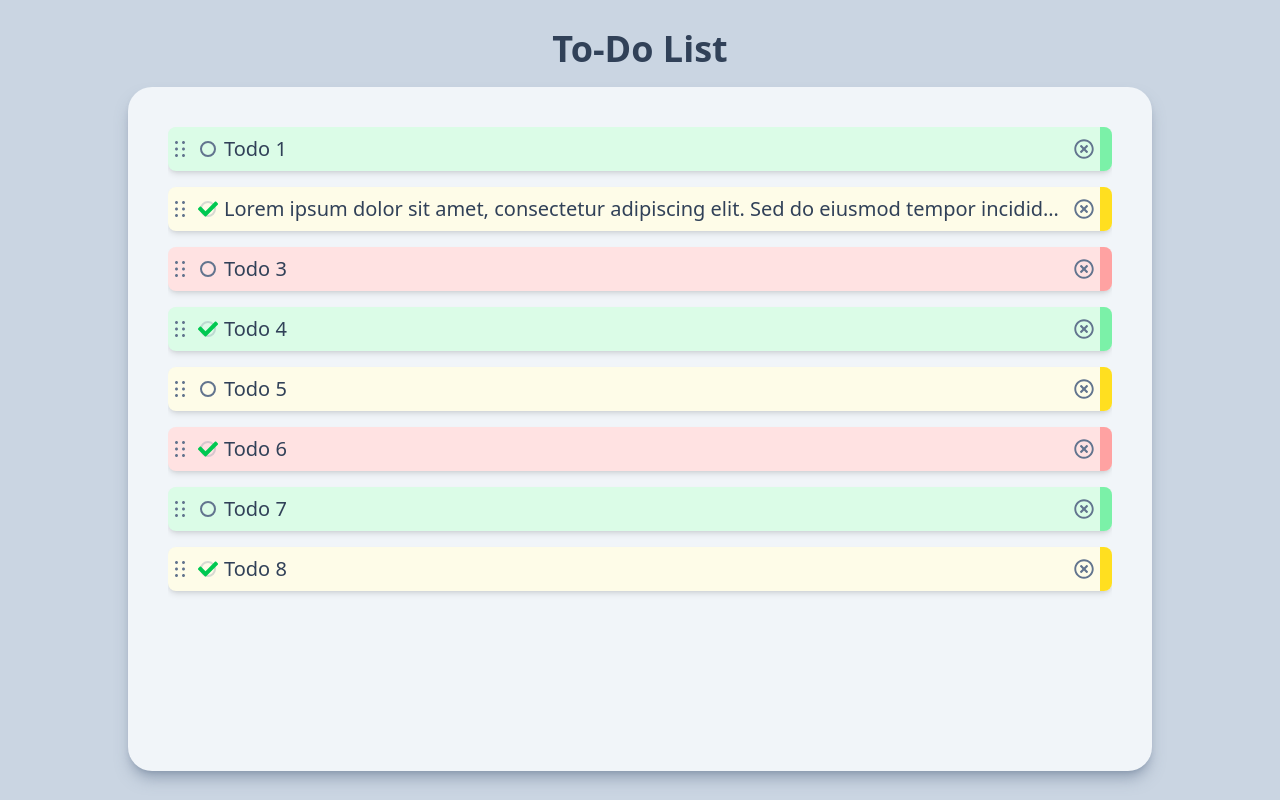
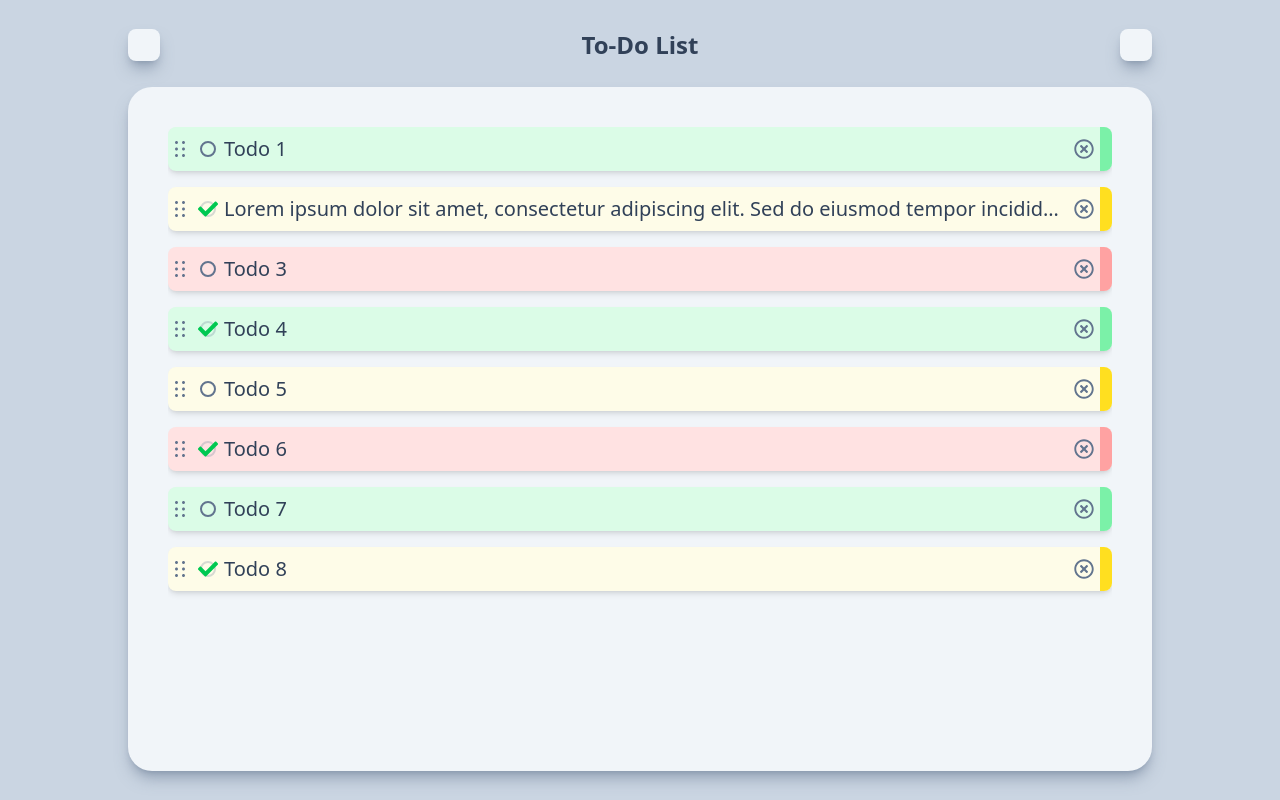
Before and after one commit to AlexBatistta/todo-list, a React (Vite) app: page / in a window 1280 px wide. Built offline with nearby package versions, Linux system fonts and the light colour scheme.

Commit message:
prettier-plugin-tailwindcss install

```diff
--- a/package.json
+++ b/package.json
@@ -14,6 +14,7 @@
 		"@dnd-kit/core": "^6.3.1",
 		"@dnd-kit/sortable": "^10.0.0",
 		"@tailwindcss/vite": "^4.1.5",
+		"prettier-plugin-tailwindcss": "^0.6.11",
 		"react": "^19.0.0",
 		"react-dom": "^19.0.0",
 		"react-icons": "^5.5.0",
--- a/prettier.config.cjs
+++ b/prettier.config.cjs
@@ -8,4 +8,5 @@ module.exports = {
 	useTabs: true,
 	bracketSpacing: true,
 	jsxSingleQuote: true,
+	plugins: ['prettier-plugin-tailwindcss'],
 };
--- a/src/App.tsx
+++ b/src/App.tsx
@@ -1,6 +1,7 @@
 import { useState, type JSX } from 'react';
 import { mockToDos } from './mockToDos';
 import { Todos } from './components/Todos';
+import { Header } from './components/Header';
 
 export const App = (): JSX.Element => {
 	const [todos, setTodos] = useState(mockToDos);
@@ -15,10 +16,8 @@ export const App = (): JSX.Element => {
 	};
 
 	return (
-		<div className='flex flex-col justify-around items-center bg-slate-300 w-full h-[100dvh] py-3 lg:py-5'>
-			<h1 className='text-3xl lg:text-4xl font-bold text-slate-700'>
-				To-Do List
-			</h1>
+		<div className='flex h-[100dvh] w-full flex-col items-center justify-around bg-slate-300 py-3 lg:py-5'>
+			<Header />
 			<Todos
 				todos={todos}
 				onRemove={handleRemove}
--- /dev/null
+++ b/src/components/Header.tsx
@@ -0,0 +1,17 @@
+interface Props {
+	className?: string;
+}
+export const Header: React.FC<Props> = ({ className }) => {
+	return (
+		<header
+			className={`${className} mb-2 flex w-[90%] items-center justify-between lg:w-[80%]`}
+		>
+			<button className='flex h-8 w-8 justify-center gap-2 rounded-lg bg-slate-100 shadow-lg shadow-slate-500/50' />
+
+			<h1 className='text-xl font-bold text-slate-700 md:text-2xl'>
+				To-Do List
+			</h1>
+			<button className='flex h-8 w-8 justify-center gap-2 rounded-lg bg-slate-100 shadow-lg shadow-slate-500/50' />
+		</header>
+	);
+};
--- a/src/components/Todo.tsx
+++ b/src/components/Todo.tsx
@@ -36,10 +36,10 @@ export const Todo: React.FC<Props> = ({
 }) => {
 	return (
 		<div
-			className={`flex justify-between items-center py-2 rounded-lg shadow-md ${priorityClasses[priority]} w-full overflow-hidden`}
+			className={`flex items-center justify-between rounded-lg py-2 shadow-md ${priorityClasses[priority]} w-full overflow-hidden`}
 		>
 			<div
-				className='relative text-2xl flex justify-start items-center text-slate-500 cursor-grab active:cursor-grabbing w-6 h-7'
+				className='relative flex h-7 w-6 cursor-grab items-center justify-start text-2xl text-slate-500 active:cursor-grabbing'
 				{...dragHandleProps?.attributes}
 				{...dragHandleProps?.listeners}
 			>
@@ -48,7 +48,7 @@ export const Todo: React.FC<Props> = ({
 
 			<div className='relative flex items-center justify-center'>
 				<input
-					className='appearance-none w-8 h-7 cursor-pointer'
+					className='h-7 w-8 cursor-pointer appearance-none'
 					type='checkbox'
 					id={id}
 					checked={completed}
@@ -57,32 +57,32 @@ export const Todo: React.FC<Props> = ({
 					}}
 				/>
 				<div
-					className={`absolute pointer-events-none w-4 h-4 border-2 rounded-full  ${completed ? 'border-slate-500/25' : 'border-slate-500'}`}
+					className={`pointer-events-none absolute h-4 w-4 rounded-full border-2 ${completed ? 'border-slate-500/25' : 'border-slate-500'}`}
 				/>
 				{completed && (
 					<FaCheck
-						className='absolute text-green-500 pointer-events-none'
+						className='pointer-events-none absolute text-green-500'
 						size={20}
 					/>
 				)}
 			</div>
 
-			<label className='font-medium text-xl text-slate-700 flex-grow truncate overflow-hidden whitespace-nowrap w-[50%]'>
+			<label className='w-[50%] flex-grow truncate overflow-hidden text-xl font-medium whitespace-nowrap text-slate-700'>
 				{title}
 			</label>
 
-			<div className='relative flex items-center justify-center bg-red-500 mr-1 ml-4'>
+			<div className='relative mr-1 ml-4 flex items-center justify-center bg-red-500'>
 				<FaRegTimesCircle
-					className='absolute text-slate-500 pointer-events-none flex-grow truncate overflow-hidden whitespace-nowrap'
+					className='pointer-events-none absolute flex-grow truncate overflow-hidden whitespace-nowrap text-slate-500'
 					size={20}
 				/>
 				<button
-					className='absolute w-8 h-7 cursor-pointer'
+					className='absolute h-7 w-8 cursor-pointer'
 					onClick={() => onRemove(id)}
 				/>
 			</div>
 			<label className='hidden'>{description}</label>
-			<div className='relative flex items-center justify-end w-6 h-7'>
+			<div className='relative flex h-7 w-6 items-center justify-end'>
 				<div
 					className={`absolute h-14 w-3 ${priorityBarColors[priority]}`}
 				/>
--- a/src/components/Todos.tsx
+++ b/src/components/Todos.tsx
@@ -98,10 +98,10 @@ export const Todos: React.FC<Props> = ({ todos, onRemove, onReorder }) => {
 				items={todos.map((t) => t.id)}
 				strategy={verticalListSortingStrategy}
 			>
-				<div className='bg-slate-100 w-[90%] lg:w-[80%] h-[90%] p-5 lg:p-10 rounded-3xl shadow-lg shadow-slate-500/50 flex flex-col justify-between gap-2'>
+				<div className='flex h-[90%] w-[90%] flex-col justify-between gap-2 rounded-3xl bg-slate-100 p-5 shadow-lg shadow-slate-500/50 lg:w-[80%] lg:p-10'>
 					<ul
 						ref={listRef}
-						className={`flex flex-col h-full gap-4 overflow-y-auto overflow-x-hidden pb-4 ${isDragging && 'touch-none'}`}
+						className={`flex h-full flex-col gap-4 overflow-x-hidden overflow-y-auto pb-4 ${isDragging && 'touch-none'}`}
 					>
 						{todos.map((todo) => (
 							<SortableItem
```
Also changed, not shown: public/site.webmanifest, 1 other file (tests, documents, lock files or other folders).
